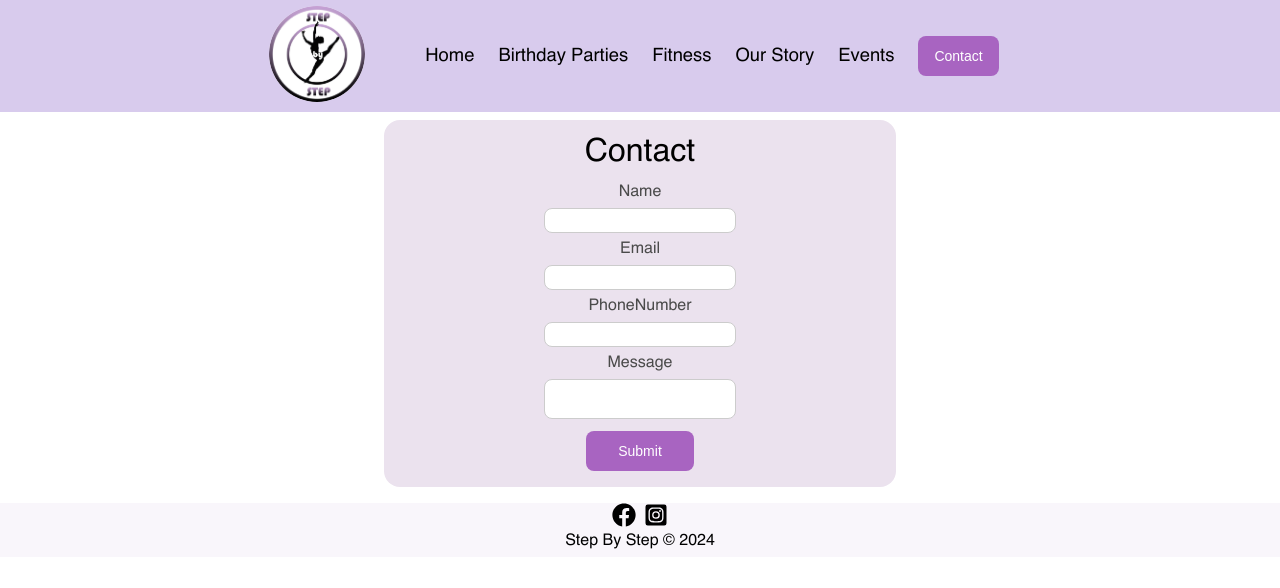
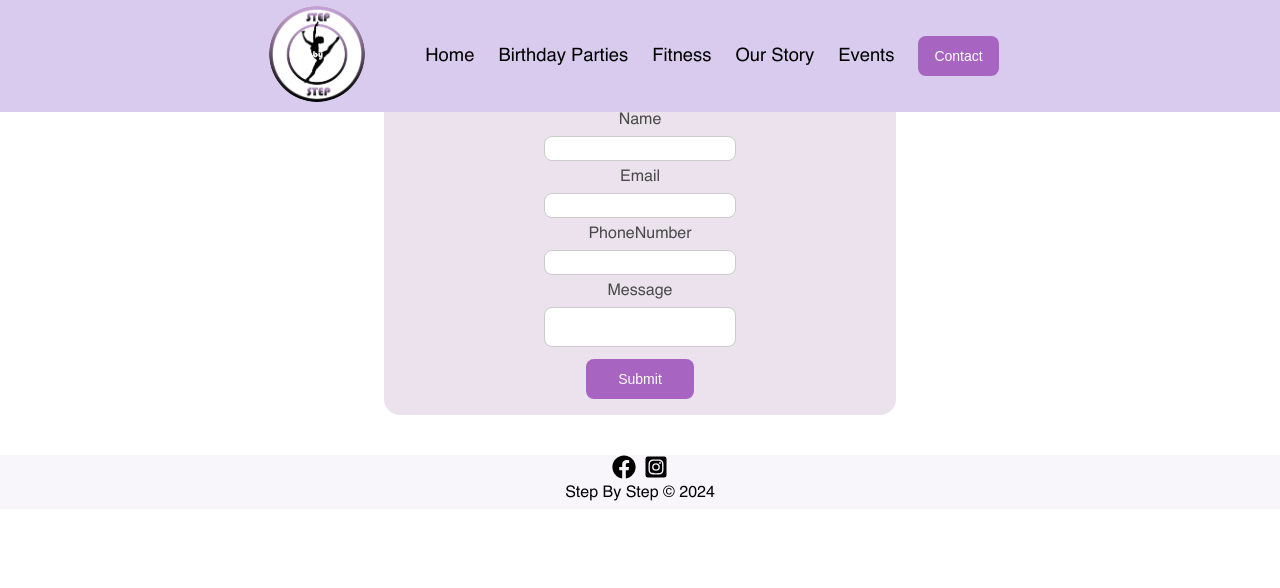
Before and after one commit to ralphdaryn/stepbystepstars, a React (Create React App) app: page /contact in a window 1280 px wide. Shown: the top 588 px of the page. Built offline with nearby package versions, Linux system fonts and the light colour scheme.

Commit message:
style contact padding

```diff
--- a/src/components/Contact/Contact.scss
+++ b/src/components/Contact/Contact.scss
@@ -2,17 +2,17 @@
 @use "../../styles/partials/mixins" as *;
 
 .contact {
-  margin: 7.5rem 2rem 1rem;
+  margin: 2.5rem 1.5rem 2rem;
   background-color: #ebe2ee;
   border-radius: 1rem;
   text-align: center;
-  padding: 1rem 2.5rem;
+  padding: 1rem 4rem;
   @include tablet {
-    margin: 7.5rem 12rem 0.5rem;
+    margin: 2.5rem 12rem 2rem;
     padding: 1rem 6rem;
   }
   @include desktop {
-    margin: 7.5rem 24rem 1rem;
+    margin: 3rem 24rem 2.5rem;
   }
 
   &__container {
```
